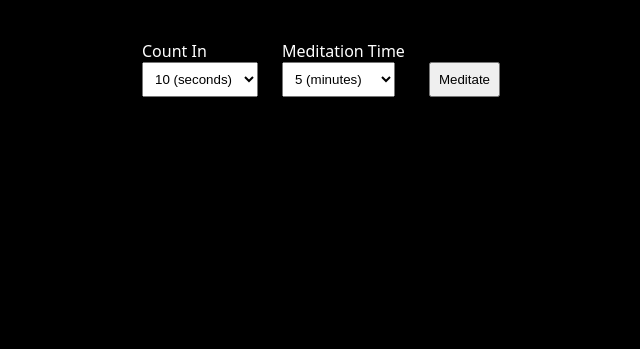
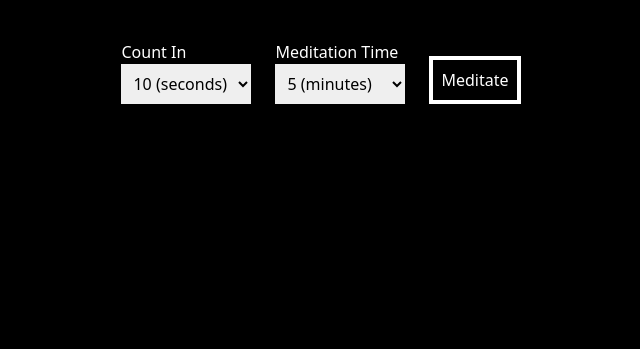
Before and after one commit to gp22/meditation-timer, a Gatsby site: page / in a window 1280 px wide. Shown: the top 349 px of the page, without its empty margins (319-959 px from the left). Built offline with nearby package versions, Linux system fonts and the light colour scheme; Gatsby itself is replaced by a stand-in of ours.

Commit message:
Add button styles

```diff
--- a/src/css/style.css
+++ b/src/css/style.css
@@ -1,3 +1,7 @@
+@tailwind base;
+@tailwind components;
+@tailwind utilities;
+
 :root {
   --measure: 60ch;
   --space-1: 1.5rem;
@@ -7,6 +11,10 @@
   @apply box-border m-0 p-0;
 
   max-inline-size: var(--measure);
+}
+
+body {
+  @apply bg-black font-body min-h-screen text-white;
 }
 
 html,
@@ -21,6 +29,18 @@ footer {
 
 button, select {
   @apply p-2;
+}
+
+button {
+  @apply border border-4 border-white;
+}
+
+button:disabled {
+  @apply opacity-50;
+}
+
+select {
+  @apply text-black;
 }
 
 .center {
@@ -81,7 +101,3 @@ button, select {
 .timer {
   @apply text-3xl;
 }
-
-body {
-  @apply bg-black font-body min-h-screen text-white;
-}
```
